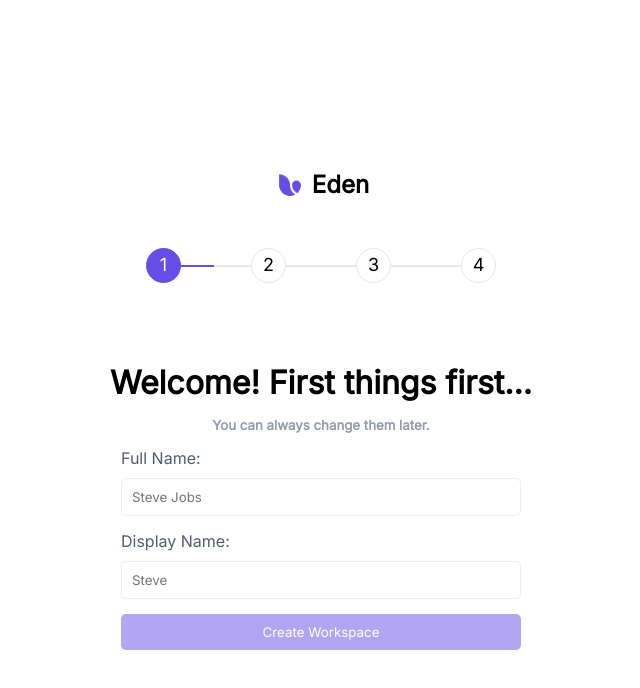
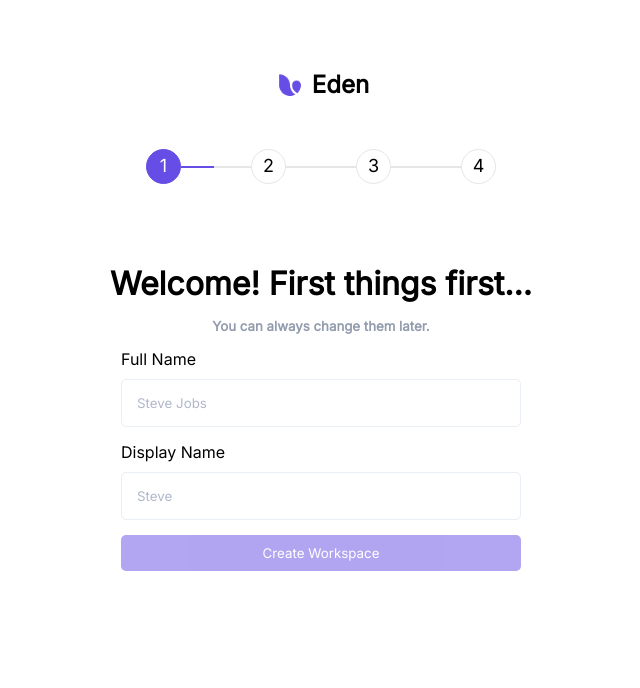
Before and after one commit to Swappea/cutshort-user-workflow-assignment, a React app: page / in a window 1280 px wide. Shown: the top 688 px of the page, without its empty margins (319-959 px from the left). Built offline with nearby package versions, Linux system fonts and the light colour scheme.

Commit message:
feat: add rest of the stages

```diff
--- a/src/App.jsx
+++ b/src/App.jsx
@@ -5,12 +5,11 @@ import Onboarding from './onboarding/Onboarding';
 
 const Container = styled.div`
   display: flex;
-  flex-direction: row;
-  justify-content: center;
+  flex-direction: column;
+  justify-content: flex-start;
   align-items: center;
 
-  height: 100vh;
-  width: 100vw;
+  margin-top: 50px;
 `;
 
 const App = () => {
--- /dev/null
+++ b/src/components/PointerComponent.jsx
@@ -0,0 +1,91 @@
+import React from 'react';
+import PropTypes from 'prop-types';
+import styled from 'styled-components';
+
+import { STAGES } from '../constants';
+
+const PointerContainer = styled.div`
+  display: flex;
+
+  column-gap: 70px;
+
+  @media (max-width: 480px) {
+    column-gap: 30px;
+
+    && > {
+      div:not(:last-child)::after {
+        border: 1px;
+        width: 15px;
+        top: 16px;
+        left: 32px;
+      }
+
+      div:not(:first-child)::before {
+        border: 1px;
+        width: 15px;
+        top: 16px;
+        right: 32px;
+      }
+    }
+  }
+  > {
+    div:not(:last-child)::after {
+      content: '';
+      position: absolute;
+      border: 0.5px solid #664de5;
+      width: 35px;
+      z-index: -1;
+      top: 16px;
+      left: 34px;
+    }
+
+    div:not(:first-child)::before {
+      content: '';
+      position: absolute;
+      border: 0.5px solid #e6e6e6;
+      z-index: -1;
+      width: 35px;
+      top: 16px;
+      right: 34px;
+    }
+  }
+`;
+
+const StageCircle = styled.div`
+  width: 35px;
+  height: 35px;
+  border-radius: 50%;
+  font-size: 18px;
+  color: ${({ selected }) => (selected ? '#fff' : '#000')};
+  line-height: 31px;
+  text-align: center;
+  background: ${({ selected }) => (selected ? '#664de5' : '#fff')};
+  border: 1px solid ${({ selected }) => (selected ? '#664de5' : '#e6e6e6')};
+  position: relative;
+
+  &&&&&&::before {
+    border: 0.5px solid ${({ selected }) => (selected ? '#664de5' : '#e6e6e6')};
+  }
+
+  &&&&&&::after {
+    border: 0.5px solid ${({ selected }) => (selected ? '#664de5' : '#e6e6e6')};
+  }
+`;
+
+const PointerComponent = ({ currentStage }) => {
+  return (
+    <PointerContainer>
+      {STAGES.map(({ key, label }) => (
+        <StageCircle selected={key < currentStage + 1} key={key}>
+          {label}
+        </StageCircle>
+      ))}
+    </PointerContainer>
+  );
+};
+
+PointerComponent.propTypes = {
+  currentStage: PropTypes.oneOf([...STAGES.map(({ key }) => key)]).isRequired,
+};
+
+export default PointerComponent;
--- a/src/index.js
+++ b/src/index.js
@@ -1,11 +1,11 @@
 import React from 'react';
-import ReactDOM from 'react-dom';
-import './index.css';
+import { createRoot } from 'react-dom/client';
+
 import App from './App';
 
-ReactDOM.render(
-  <React.StrictMode>
-    <App />
-  </React.StrictMode>,
-  document.getElementById('root')
-);
+import './index.css';
+
+const container = document.getElementById('root');
+
+const root = createRoot(container);
+root.render(<App />);
--- a/src/onboarding/Onboarding.jsx
+++ b/src/onboarding/Onboarding.jsx
@@ -2,7 +2,13 @@
 import React from 'react';
 import styled from 'styled-components';
 
-import Stage1 from './Stage1';
+import PointerComponent from '../components/PointerComponent';
+import Stage1 from './stages/Stage1';
+import Stage2 from './stages/Stage2';
+import Stage3 from './stages/Stage3';
+import Stage4 from './stages/Stage4';
+
+import { STAGES } from '../constants';
 
 import logo from '../assets/eden-logo.png';
 
@@ -13,9 +19,6 @@ const Container = styled.div`
   align-items: center;
 
   row-gap: 30px;
-
-  height: 800px;
-  width: 800px;
 `;
 
 const Header = styled.div`
@@ -29,73 +32,18 @@ const LogoImg = styled.img`
   height: 30px;
 `;
 
-const PointerContainer = styled.div`
-  display: flex;
-
-  column-gap: 70px;
-  > {
-    div:not(:last-child)::after {
-      content: '';
-      position: absolute;
-      border: 0.5px solid #664de5;
-      width: 35px;
-      z-index: -1;
-      top: 16px;
-      left: 34px;
-    }
-
-    div:not(:first-child)::before {
-      content: '';
-      position: absolute;
-      border: 0.5px solid #e6e6e6;
-      z-index: -1;
-      width: 35px;
-      top: 16px;
-      right: 34px;
-    }
-  }
-`;
-
-const StageCircle = styled.div`
-  width: 35px;
-  height: 35px;
-  border-radius: 50%;
-  font-size: 18px;
-  color: ${({ selected }) => (selected ? '#fff' : '#000')};
-  line-height: 31px;
-  text-align: center;
-  background: ${({ selected }) => (selected ? '#664de5' : '#fff')};
-  border: 1px solid ${({ selected }) => (selected ? '#664de5' : '#e6e6e6')};
-  position: relative;
-
-  &&&&&&::before {
-    border: 0.5px solid ${({ selected }) => (selected ? '#664de5' : '#e6e6e6')};
-  }
-
-  &&&&&&::after {
-    border: 0.5px solid ${({ selected }) => (selected ? '#664de5' : '#e6e6e6')};
-  }
-`;
-
-const STAGES = Object.freeze([
-  { key: 1, label: '1' },
-  { key: 2, label: '2' },
-  { key: 3, label: '3' },
-  { key: 4, label: '4' },
-]);
-
-const renderSwitch = ({ currentStage, onSubmitHandler }) => {
+const renderSwitch = ({ currentStage, onSubmitHandler, data }) => {
   switch (currentStage) {
     case STAGES[0].key:
       return <Stage1 onSubmitHandler={(args) => onSubmitHandler({ nextKey: STAGES[0].key + 1, ...args })} />;
     case STAGES[1].key:
-      return 'bar';
+      return <Stage2 onSubmitHandler={(args) => onSubmitHandler({ nextKey: STAGES[1].key + 1, ...args })} />;
     case STAGES[2].key:
-      return 'bar';
+      return <Stage3 onSubmitHandler={(args) => onSubmitHandler({ nextKey: STAGES[2].key + 1, ...args })} />;
     case STAGES[3].key:
-      return 'bar';
+      return <Stage4 data={data} />;
     default:
-      return 'foo';
+      return null;
   }
 };
 
@@ -120,14 +68,8 @@ const Onboarding = () => {
         <LogoImg src={logo} alt="This is an Eden logo image" />
         <h2>Eden</h2>
       </Header>
-      <PointerContainer>
-        {STAGES.map(({ key, label, color }) => (
-          <StageCircle selected={key < currentStage + 1} key={key}>
-            {label}
-          </StageCircle>
-        ))}
-      </PointerContainer>
-      <div>{renderSwitch({ currentStage, onSubmitHandler })}</div>
+      <PointerComponent currentStage={currentStage} />
+      <div>{renderSwitch({ currentStage, onSubmitHandler, data })}</div>
     </Container>
   );
 };
--- a/src/onboarding/Stage1.jsx
+++ b/src/onboarding/stages/Stage1.jsx
@@ -19,7 +19,7 @@ const Header5 = styled.h5`
   margin: 0;
 `;
 
-const FormContainer = styled.div`
+const FormContainer = styled.form`
   display: flex;
   flex-direction: column;
   row-gap: 15px;
@@ -27,16 +27,24 @@ const FormContainer = styled.div`
 
 const Label = styled.label`
   display: block;
-  color: #525c70;
+  color: #000;
 `;
 
 const Input = styled.input`
   display: block;
   width: 400px;
-  padding: 10px;
+  padding: 15px;
   margin-top: 10px;
   border: 1px solid #eaeef5;
   border-radius: 5px;
+
+  ::placeholder {
+    color: #b0b8ca;
+  }
+
+  @media (max-width: 480px) {
+    width: 250px;
+  }
 `;
 
 const SubmitButton = styled.button`
@@ -58,9 +66,14 @@ const Stage1 = ({ onSubmitHandler }) => {
       <Header1>Welcome! First things first...</Header1>
       <Header5>You can always change them later.</Header5>
 
-      <FormContainer>
+      <FormContainer
+        onSubmit={(e) => {
+          e.preventDefault();
+          onSubmitHandler({ fullName, displayName });
+        }}
+      >
         <Label>
-          Full Name:
+          Full Name
           <Input
             type="text"
             name="name"
@@ -70,7 +83,7 @@ const Stage1 = ({ onSubmitHandler }) => {
           />
         </Label>
         <Label>
-          Display Name:
+          Display Name
           <Input
             type="text"
             name="name"
@@ -79,9 +92,7 @@ const Stage1 = ({ onSubmitHandler }) => {
             onChange={({ target }) => setDisplayName(target.value)}
           />
         </Label>
-        <SubmitButton disabled={!(fullName && displayName)} onClick={() => onSubmitHandler({ fullName, displayName })}>
-          Create Workspace
-        </SubmitButton>
+        <SubmitButton disabled={!(fullName && displayName)}>Create Workspace</SubmitButton>
       </FormContainer>
     </Container>
   );
--- /dev/null
+++ b/src/onboarding/stages/Stage2.jsx
@@ -0,0 +1,149 @@
+import React from 'react';
+import PropTypes from 'prop-types';
+import styled from 'styled-components';
+
+const Container = styled.div`
+  margin-top: 50px;
+  display: flex;
+  flex-direction: column;
+  row-gap: 15px;
+  align-items: center;
+`;
+
+const Header1 = styled.h1`
+  margin: 0;
+`;
+
+const Header5 = styled.h5`
+  color: #939cad;
+  margin: 0;
+`;
+
+const FormContainer = styled.form`
+  display: flex;
+  flex-direction: column;
+  row-gap: 15px;
+`;
+
+const Label = styled.label`
+  display: block;
+  color: #000;
+
+  span {
+    color: #cad1e0;
+  }
+`;
+
+const Input = styled.input`
+  display: block;
+  width: 400px;
+  padding: 15px;
+  margin-top: 10px;
+  border: 1px solid #eaeef5;
+  border-radius: 5px;
+
+  ::placeholder {
+    color: #b0b8ca;
+  }
+
+  @media (max-width: 480px) {
+    width: 250px;
+  }
+`;
+
+const WorkspaceInputContainer = styled.div`
+  display: flex;
+
+  width: 400px;
+  margin-top: 10px;
+
+  > span {
+    border: 1px solid #eaeef5;
+    border-top-left-radius: 5px;
+    border-bottom-left-radius: 5px;
+    padding: 10px;
+    font-size: 12px;
+    background-color: #f8f9fc;
+  }
+
+  && > input {
+    display: block;
+    flex: 1;
+    padding-left: 10px;
+    border: 1px solid #eaeef5;
+    border-top-right-radius: 5px;
+    border-bottom-right-radius: 5px;
+    border-radius: 5px;
+    border-left: 0;
+    border-top-left-radius: 0;
+    border-bottom-left-radius: 0;
+
+    ::placeholder {
+      color: #b0b8ca;
+    }
+  }
+
+  @media (max-width: 480px) {
+    width: 250px;
+  }
+`;
+
+const SubmitButton = styled.button`
+  background-color: #664de5;
+  border: none;
+  color: #fff;
+  padding: 10px;
+  border-radius: 5px;
+  cursor: ${({ disabled }) => (disabled ? 'not-allowed' : 'pointer')};
+  opacity: ${({ disabled }) => (disabled ? 0.5 : 1)};
+`;
+
+const Stage2 = ({ onSubmitHandler }) => {
+  const [workspaceName, setWorkspaceName] = React.useState('');
+  const [workspaceUrl, setWorkspaceUrl] = React.useState('');
+
+  return (
+    <Container>
+      <Header1>Let&#39;s set up a home for all your work</Header1>
+      <Header5>You can always create another workspace later.</Header5>
+
+      <FormContainer
+        onSubmit={(e) => {
+          e.preventDefault();
+          onSubmitHandler({ workspaceName, workspaceUrl });
+        }}
+      >
+        <Label>
+          Workspace Name
+          <Input
+            type="text"
+            name="name"
+            placeholder="Eden"
+            value={workspaceName}
+            onChange={({ target }) => setWorkspaceName(target.value)}
+          />
+        </Label>
+        <Label>
+          Workspace URL <span>(optional)</span>
+          <WorkspaceInputContainer>
+            <span>www.eden.com/</span>
+            <input
+              type="email"
+              name="name"
+              placeholder="Example"
+              value={workspaceUrl}
+              onChange={({ target }) => setWorkspaceUrl(target.value)}
+            />
+          </WorkspaceInputContainer>
+        </Label>
+        <SubmitButton disabled={!workspaceName}>Create Workspace</SubmitButton>
+      </FormContainer>
+    </Container>
+  );
+};
+
+Stage2.propTypes = {
+  onSubmitHandler: PropTypes.func.isRequired,
+};
+
+export default Stage2;
--- /dev/null
+++ b/src/onboarding/stages/Stage3.jsx
@@ -0,0 +1,105 @@
+import React from 'react';
+import PropTypes from 'prop-types';
+import styled from 'styled-components';
+
+import { USAGE_TYPES } from '../../constants';
+
+import userlogo from '../../assets/eden-user-icon.png';
+import teamlogo from '../../assets/eden-team-icon.png';
+
+const Container = styled.div`
+  margin-top: 50px;
+  display: flex;
+  flex-direction: column;
+  row-gap: 15px;
+  align-items: center;
+`;
+
+const Header1 = styled.h1`
+  margin: 0;
+`;
+
+const Header5 = styled.h5`
+  color: #939cad;
+  margin: 0;
+`;
+
+const UsageContainer = styled.div`
+  display: flex;
+  column-gap: 20px;
+`;
+
+const Card = styled.div`
+  display: flex;
+  flex-direction: column;
+  border: 1px solid ${({ selected }) => (selected ? '#664de5' : '#eaeef5')};
+  width: 160px;
+  border-radius: 5px;
+  padding: 15px;
+  cursor: pointer;
+
+  img {
+    width: 30px;
+    height: 30px;
+  }
+
+  > div {
+    h3 {
+      font-size: 14px;
+    }
+
+    p {
+      color: #9ba4b3;
+      font-size: 14px;
+    }
+  }
+`;
+
+const SubmitButton = styled.button`
+  background-color: #664de5;
+  border: none;
+  color: #fff;
+  padding: 10px;
+  border-radius: 5px;
+  cursor: ${({ disabled }) => (disabled ? 'not-allowed' : 'pointer')};
+  opacity: ${({ disabled }) => (disabled ? 0.5 : 1)};
+  width: 340px;
+`;
+
+const Stage3 = ({ onSubmitHandler }) => {
+  const [usage, setUsage] = React.useState(USAGE_TYPES[0].key);
+
+  const getImage = (key) => {
+    if (key === USAGE_TYPES[0].key) {
+      return userlogo;
+    }
+    if (key === USAGE_TYPES[1].key) {
+      return teamlogo;
+    }
+  };
+
+  return (
+    <Container>
+      <Header1>How are you planning to use Eden?</Header1>
+      <Header5>We&#39;ll streamline your setup experience accordingly.</Header5>
+      <UsageContainer>
+        {USAGE_TYPES.map(({ key, header, description }) => (
+          <Card key={key} selected={key === usage} onClick={() => setUsage(key)}>
+            <img src={getImage(key)} alt={description} />
+            <div>
+              <h3>{header}</h3>
+              <p>{description}</p>
+            </div>
+          </Card>
+        ))}
+      </UsageContainer>
+      <SubmitButton onClick={() => onSubmitHandler({ usage })}>Create Workspace</SubmitButton>
+    </Container>
+  );
+};
+
+Stage3.propTypes = {
+  onSubmitHandler: PropTypes.func.isRequired,
+};
+
+export default Stage3;
--- /dev/null
+++ b/src/onboarding/stages/Stage4.jsx
@@ -0,0 +1,60 @@
+import React from 'react';
+import PropTypes from 'prop-types';
+import styled from 'styled-components';
+
+import checkmarklogo from '../../assets/eden-checkmark-icon.png';
+
+const Container = styled.div`
+  margin-top: 50px;
+  display: flex;
+  flex-direction: column;
+  row-gap: 15px;
+  align-items: center;
+`;
+
+const Header1 = styled.h1`
+  margin: 0;
+`;
+
+const Header5 = styled.h5`
+  color: #939cad;
+  margin: 0;
+`;
+
+const SubmitButton = styled.button`
+  background-color: #664de5;
+  border: none;
+  color: #fff;
+  padding: 10px;
+  border-radius: 5px;
+  cursor: ${({ disabled }) => (disabled ? 'not-allowed' : 'pointer')};
+  opacity: ${({ disabled }) => (disabled ? 0.5 : 1)};
+  width: 340px;
+`;
+
+const Stage4 = ({ data }) => {
+  return (
+    <Container>
+      <img src={checkmarklogo} alt="check mark logo" />
+      <Header1>Congratulations, {data?.fullName ?? ''}!</Header1>
+      <Header5>You have completed onboarding, you can start using Eden!</Header5>
+      <SubmitButton
+        onClick={() => {
+          alert('Yay! Check console to see final data');
+          // eslint-disable-next-line no-console
+          console.dir(data);
+        }}
+      >
+        Launch Eden
+      </SubmitButton>
+    </Container>
+  );
+};
+
+Stage4.propTypes = {
+  data: PropTypes.shape({
+    fullName: PropTypes.string.isRequired,
+  }).isRequired,
+};
+
+export default Stage4;
```
Also changed, not shown: src/assets/eden-user-icon.png (added).
